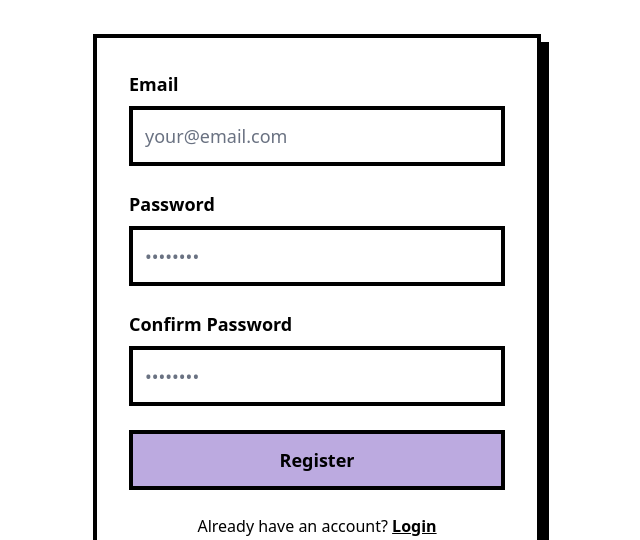
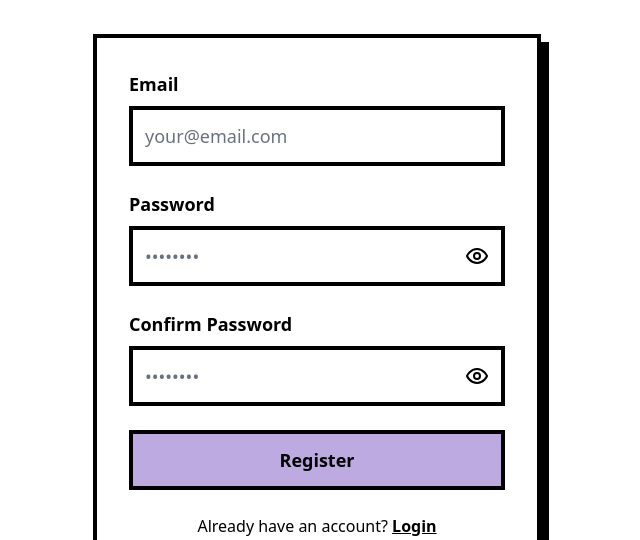
Before and after one commit to andostronaut/pertimm-app, a SvelteKit app: page /register in a window 1280 px wide. Shown: the part 148-688 px from the top of the page, without its empty margins (323-963 px from the left). Built offline with nearby package versions, Linux system fonts and the light colour scheme.

Commit message:
feat: move action to be on server

```diff
--- a/src/lib/index.ts
+++ b/src/lib/index.ts
@@ -1 +1,5 @@
-// place files you want to import through the `$lib` alias in this folder.
+export const getTokenFromCookies = (): string | null => {
+	const cookies = document.cookie.split(';');
+	const tokenCookie = cookies.find((cookie) => cookie.trim().startsWith('token='));
+	return tokenCookie ? tokenCookie.split('=')[1] : null;
+};
--- a/src/routes/+layout.svelte
+++ b/src/routes/+layout.svelte
@@ -4,6 +4,6 @@
 	let { children } = $props();
 </script>
 
-<div class="min-h-screen bg-white flex items-center justify-center p-6">
-    {@render children()}
+<div class="flex min-h-screen items-center justify-center bg-white p-6">
+	{@render children()}
 </div>
--- a/src/routes/+page.svelte
+++ b/src/routes/+page.svelte
@@ -1,40 +1,10 @@
 <script lang="ts">
-	import { preventDefault } from 'svelte/legacy';
-
-	import { createApplication } from './api';
-
 	let email = $state('');
 	let firstName = $state('');
 	let lastName = $state('');
 	let isLoading = $state(false);
 	let error = $state('');
 	let success = $state('');
-
-	const handleSubmit = async () => {
-		try {
-			isLoading = true;
-			error = '';
-			success = '';
-
-			const data = {
-				email,
-				first_name: firstName,
-				last_name: lastName
-			};
-
-			await createApplication(data);
-			success = 'Application submitted successfully!';
-
-			// Clear form after successful submission
-			email = '';
-			firstName = '';
-			lastName = '';
-		} catch (err) {
-			error = 'Application submission failed. Please try again.';
-		} finally {
-			isLoading = false;
-		}
-	};
 </script>
 
 <div class="w-full max-w-md">
@@ -56,7 +26,7 @@
 			</div>
 		{/if}
 
-		<form onsubmit={preventDefault(handleSubmit)} class="space-y-6">
+		<form method="POST" class="space-y-6">
 			<div>
 				<label for="email" class="mb-2 block text-lg font-bold">Email</label>
 				<input
--- a/src/routes/login/+page.svelte
+++ b/src/routes/login/+page.svelte
@@ -1,35 +1,14 @@
 <script lang="ts">
-	import { preventDefault } from 'svelte/legacy';
-	import { goto } from '$app/navigation';
-
-	import { login } from '../api';
-
 	let email = $state('');
 	let password = $state('');
 	let isLoading = $state(false);
 	let error = $state('');
 	let success = $state('');
 
-	const handleSubmit = async () => {
-		try {
-			isLoading = true;
-			error = '';
-			success = '';
+	let showPassword = $state(false);
 
-			const response = await login(email, password);
-			success = 'Login successful!';
-
-			// Store token or user data if returned from API
-			if (response.token) {
-				localStorage.setItem('token', response.token);
-			}
-
-			goto('/create-application');
-		} catch (err) {
-			error = 'Login failed. Please try again.';
-		} finally {
-			isLoading = false;
-		}
+	const togglePasswordVisibility = () => {
+		showPassword = !showPassword;
 	};
 </script>
 
@@ -52,7 +31,7 @@
 			</div>
 		{/if}
 
-		<form onsubmit={preventDefault(handleSubmit)} class="space-y-6">
+		<form method="POST" class="space-y-6">
 			<div>
 				<label for="email" class="mb-2 block text-lg font-bold">Email</label>
 				<input
@@ -66,10 +45,11 @@
 				/>
 			</div>
 
-			<div>
+			<div class="relative">
 				<label for="password" class="mb-2 block text-lg font-bold">Password</label>
+				<div class="relative">
 					<input
-					type="password"
+						type={showPassword ? 'text' : 'password'}
 						id="password"
 						bind:value={password}
 						required
@@ -77,6 +57,50 @@
 						placeholder="••••••••"
 						disabled={isLoading}
 					/>
+					<button
+						type="button"
+						onclick={togglePasswordVisibility}
+						class="absolute top-1/2 right-4 -translate-y-1/2 transform"
+						aria-label={showPassword ? 'Hide password' : 'Show password'}
+					>
+						{#if showPassword}
+							<svg
+								xmlns="http://www.w3.org/2000/svg"
+								width="24"
+								height="24"
+								viewBox="0 0 24 24"
+								fill="none"
+								stroke="currentColor"
+								stroke-width="2"
+								stroke-linecap="round"
+								stroke-linejoin="round"
+								class="lucide lucide-eye-off"
+								><path d="M9.88 9.88a3 3 0 1 0 4.24 4.24"></path><path
+									d="M10.73 5.08A10.43 10.43 0 0 1 12 5c7 0 10 7 10 7a13.16 13.16 0 0 1-1.67 2.68"
+								></path><path
+									d="M6.61 6.61A13.526 13.526 0 0 0 2 12s3 7 10 7a9.74 9.74 0 0 0 5.39-1.61"
+								></path><line x1="2" x2="22" y1="2" y2="22"></line></svg
+							>{:else}
+							<svg
+								xmlns="http://www.w3.org/2000/svg"
+								width="24"
+								height="24"
+								viewBox="0 0 24 24"
+								fill="none"
+								stroke="currentColor"
+								stroke-width="2"
+								stroke-linecap="round"
+								stroke-linejoin="round"
+								class="lucide lucide-eye"
+								><path d="M2 12s3-7 10-7 10 7 10 7-3 7-10 7-10-7-10-7Z"></path><circle
+									cx="12"
+									cy="12"
+									r="3"
+								></circle></svg
+							>
+						{/if}
+					</button>
+				</div>
 			</div>
 
 			<button
--- a/src/routes/register/+page.svelte
+++ b/src/routes/register/+page.svelte
@@ -1,36 +1,18 @@
 <script lang="ts">
-	import { preventDefault } from 'svelte/legacy';
-	import { goto } from '$app/navigation';
+	let email = $state('');
+	let password1 = $state('');
+	let password2 = $state('');
+	let isLoading = $state(false);
 
-	import { register } from '../api';
+	let showPassword = $state(false);
+	let showConfirmPassword = $state(false);
 
-	let email = $state('');
-	let password = $state('');
-	let confirmPassword = $state('');
-	let isLoading = $state(false);
-	let error = $state('');
-	let success = $state('');
+	const togglePasswordVisibility = () => {
+		showPassword = !showPassword;
+	};
 
-	const handleSubmit = async () => {
-		try {
-			if (password !== confirmPassword) {
-				error = "Passwords don't match!";
-				return;
-			}
-
-			isLoading = true;
-			error = '';
-			success = '';
-
-			await register(email, password);
-			success = 'Registration successful! You can now login.';
-
-			goto('/');
-		} catch (err) {
-			error = 'Registration failed. Please try again.';
-		} finally {
-			isLoading = false;
-		}
+	const toggleConfirmPasswordVisibility = () => {
+		showConfirmPassword = !showConfirmPassword;
 	};
 </script>
 
@@ -41,19 +23,7 @@
 	</div>
 
 	<div class="border-4 border-black bg-white p-8 shadow-[8px_8px_0px_0px_rgba(0,0,0,1)]">
-		{#if error}
-			<div class="mb-4 rounded border-2 border-red-400 bg-red-100 p-3 text-red-700">
-				{error}
-			</div>
-		{/if}
-
-		{#if success}
-			<div class="mb-4 rounded border-2 border-green-400 bg-green-100 p-3 text-green-700">
-				{success}
-			</div>
-		{/if}
-
-		<form onsubmit={preventDefault(handleSubmit)} class="space-y-6">
+		<form method="POST" class="space-y-6">
 			<div>
 				<label for="email" class="mb-2 block text-lg font-bold">Email</label>
 				<input
@@ -67,30 +37,121 @@
 				/>
 			</div>
 
-			<div>
-				<label for="password" class="mb-2 block text-lg font-bold">Password</label>
+			<div class="relative">
+				<label for="password1" class="mb-2 block text-lg font-bold">Password</label>
+				<div class="relative">
 					<input
-					type="password"
-					id="password"
-					bind:value={password}
+						type={showPassword ? 'text' : 'password'}
+						id="password1"
+						bind:value={password1}
 						required
 						class="focus:ring-bcaae0 w-full border-4 border-black p-3 text-lg focus:ring-4 focus:outline-none"
 						placeholder="••••••••"
 						disabled={isLoading}
 					/>
+					<button
+						type="button"
+						onclick={togglePasswordVisibility}
+						class="absolute top-1/2 right-4 -translate-y-1/2 transform"
+						aria-label={showPassword ? 'Hide password' : 'Show password'}
+					>
+						{#if showPassword}
+							<svg
+								xmlns="http://www.w3.org/2000/svg"
+								width="24"
+								height="24"
+								viewBox="0 0 24 24"
+								fill="none"
+								stroke="currentColor"
+								stroke-width="2"
+								stroke-linecap="round"
+								stroke-linejoin="round"
+								class="lucide lucide-eye-off"
+								><path d="M9.88 9.88a3 3 0 1 0 4.24 4.24"></path><path
+									d="M10.73 5.08A10.43 10.43 0 0 1 12 5c7 0 10 7 10 7a13.16 13.16 0 0 1-1.67 2.68"
+								></path><path
+									d="M6.61 6.61A13.526 13.526 0 0 0 2 12s3 7 10 7a9.74 9.74 0 0 0 5.39-1.61"
+								></path><line x1="2" x2="22" y1="2" y2="22"></line></svg
+							>{:else}
+							<svg
+								xmlns="http://www.w3.org/2000/svg"
+								width="24"
+								height="24"
+								viewBox="0 0 24 24"
+								fill="none"
+								stroke="currentColor"
+								stroke-width="2"
+								stroke-linecap="round"
+								stroke-linejoin="round"
+								class="lucide lucide-eye"
+								><path d="M2 12s3-7 10-7 10 7 10 7-3 7-10 7-10-7-10-7Z"></path><circle
+									cx="12"
+									cy="12"
+									r="3"
+								></circle></svg
+							>
+						{/if}
+					</button>
+				</div>
 			</div>
 
-			<div>
-				<label for="confirmPassword" class="mb-2 block text-lg font-bold">Confirm Password</label>
+			<div class="relative">
+				<label for="password2" class="mb-2 block text-lg font-bold">Confirm Password</label>
+				<div class="relative">
 					<input
-					type="password"
-					id="confirmPassword"
-					bind:value={confirmPassword}
+						type={showConfirmPassword ? 'text' : 'password'}
+						id="password2"
+						bind:value={password2}
 						required
 						class="focus:ring-bcaae0 w-full border-4 border-black p-3 text-lg focus:ring-4 focus:outline-none"
 						placeholder="••••••••"
 						disabled={isLoading}
 					/>
+					<button
+						type="button"
+						onclick={toggleConfirmPasswordVisibility}
+						class="absolute top-1/2 right-4 -translate-y-1/2 transform"
+						aria-label={showConfirmPassword ? 'Hide password' : 'Show password'}
+					>
+						{#if showConfirmPassword}
+							<svg
+								xmlns="http://www.w3.org/2000/svg"
+								width="24"
+								height="24"
+								viewBox="0 0 24 24"
+								fill="none"
+								stroke="currentColor"
+								stroke-width="2"
+								stroke-linecap="round"
+								stroke-linejoin="round"
+								class="lucide lucide-eye-off"
+								><path d="M9.88 9.88a3 3 0 1 0 4.24 4.24"></path><path
+									d="M10.73 5.08A10.43 10.43 0 0 1 12 5c7 0 10 7 10 7a13.16 13.16 0 0 1-1.67 2.68"
+								></path><path
+									d="M6.61 6.61A13.526 13.526 0 0 0 2 12s3 7 10 7a9.74 9.74 0 0 0 5.39-1.61"
+								></path><line x1="2" x2="22" y1="2" y2="22"></line></svg
+							>
+						{:else}
+							<svg
+								xmlns="http://www.w3.org/2000/svg"
+								width="24"
+								height="24"
+								viewBox="0 0 24 24"
+								fill="none"
+								stroke="currentColor"
+								stroke-width="2"
+								stroke-linecap="round"
+								stroke-linejoin="round"
+								class="lucide lucide-eye"
+								><path d="M2 12s3-7 10-7 10 7 10 7-3 7-10 7-10-7-10-7Z"></path><circle
+									cx="12"
+									cy="12"
+									r="3"
+								></circle></svg
+							>
+						{/if}
+					</button>
+				</div>
 			</div>
 
 			<button
```
Also changed, not shown: src/routes/+page.server.ts (added, +33 -0 lines), src/routes/api.ts (deleted, +0 -56 lines), src/routes/login/+page.server.ts (added, +29 -0 lines), src/routes/register/+page.server.ts (added, +33 -0 lines), 1 other file (tests, documents, lock files or other folders). Lines whose indentation alone changed are shown as unchanged.
